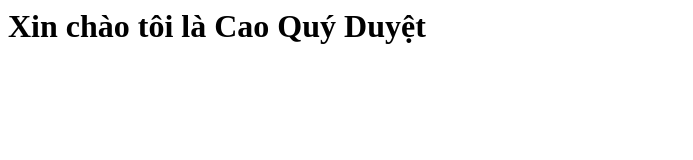
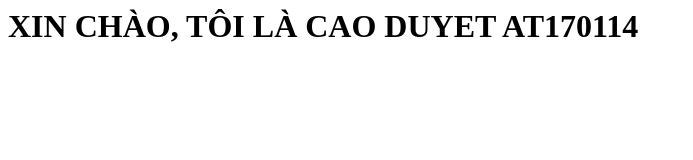
Before and after one commit to CQDet2803/website-caoduyet, a plain HTML site: page index.html in a window 1280 px wide. Shown: the whole page, without its empty margins (0-693 px from the left). Drawn offline with Linux system fonts and the light colour scheme.

Commit message:
Update index.html

```diff
--- a/index.html
+++ b/index.html
@@ -1,8 +1,8 @@
-<html>
-<body>
-
-<h1> Xin chào tôi là Cao Quý Duyệt
-</h1>
-
-</body>
-</html?
+<HTML>
+  <HEAD>
+    <TITLE>Static web app</TITLE>
+  </HEAD>
+  <BODY>
+    <H1> XIN CHÀO, TÔI LÀ CAO DUYET AT170114</H1>
+  </BODY>
+</HTML>
```
